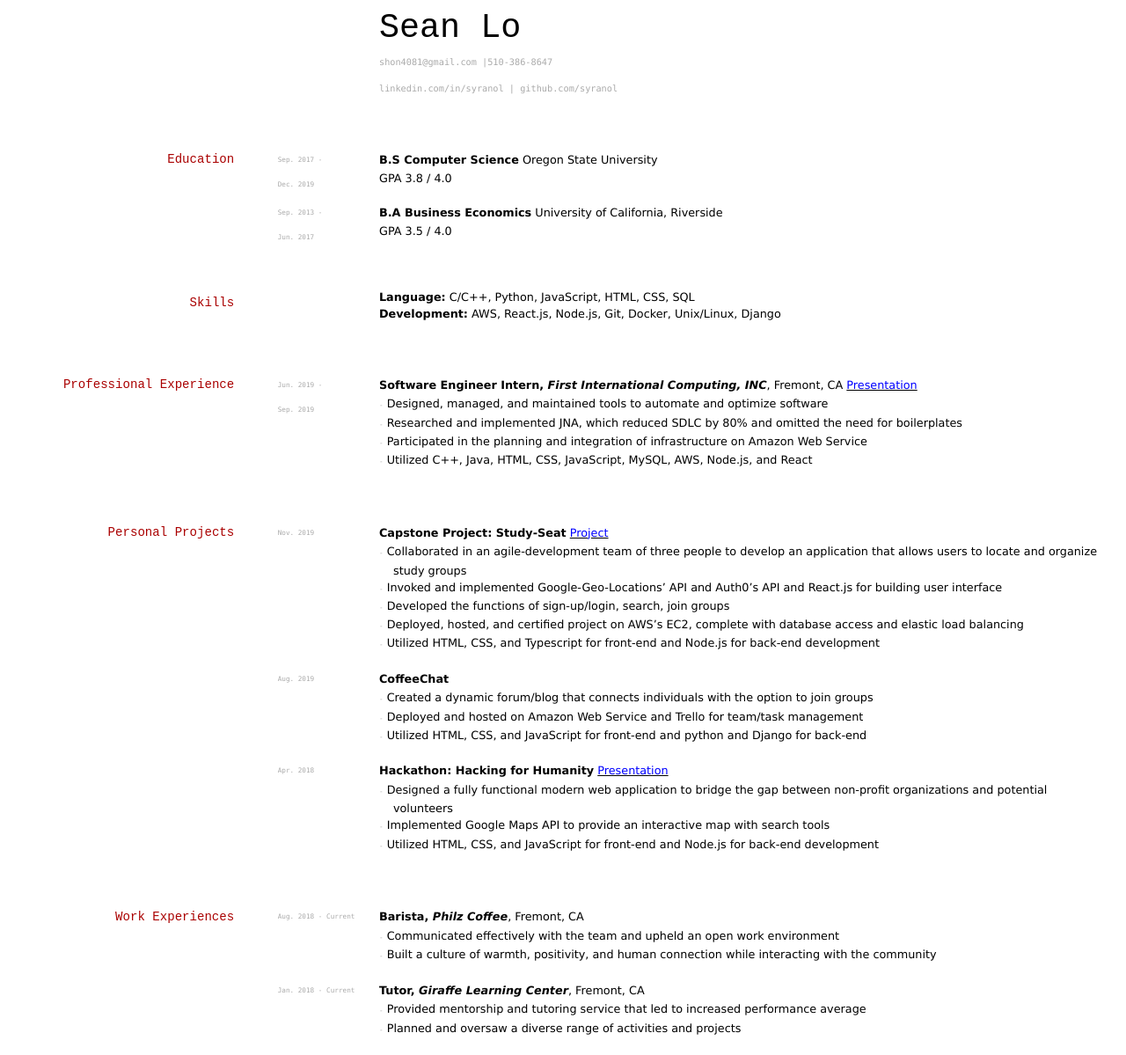
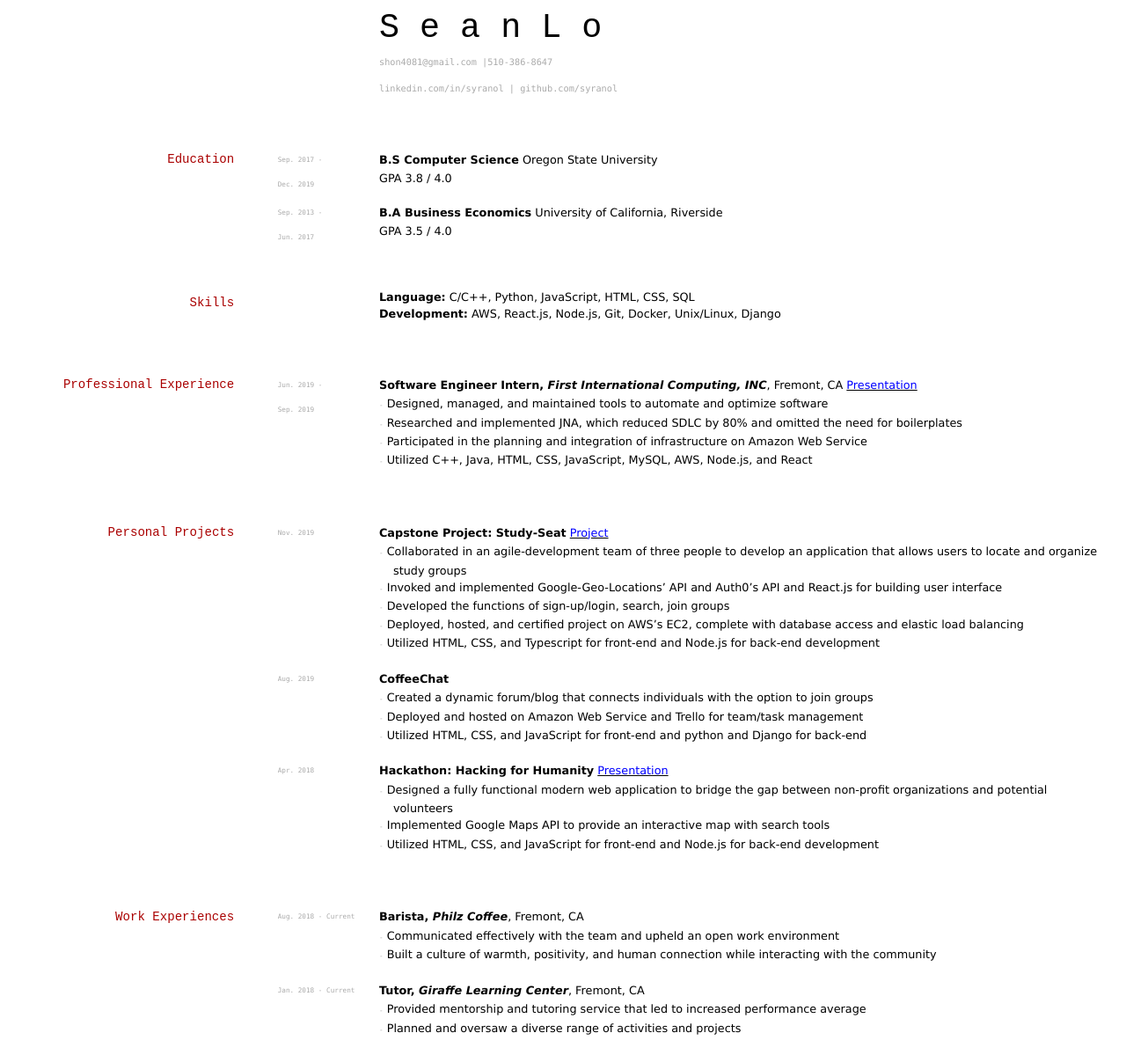
Before and after one commit to elipapa/markdown-cv, a Jekyll site: the page built from index.md, in a window 1280 px wide. Shown: the whole page at 88% size. Built offline with Jekyll 4.4.1, drawn with Linux system fonts in a browser that asks for light colours.

Commit message:
Update index.md

```diff
--- a/index.md
+++ b/index.md
@@ -3,7 +3,7 @@ layout: cv
 title: Sean Lo's Resume
 ---
 
-# Sean Lo
+# S e a n     L o
 
 
 <div id="webaddress">
```
